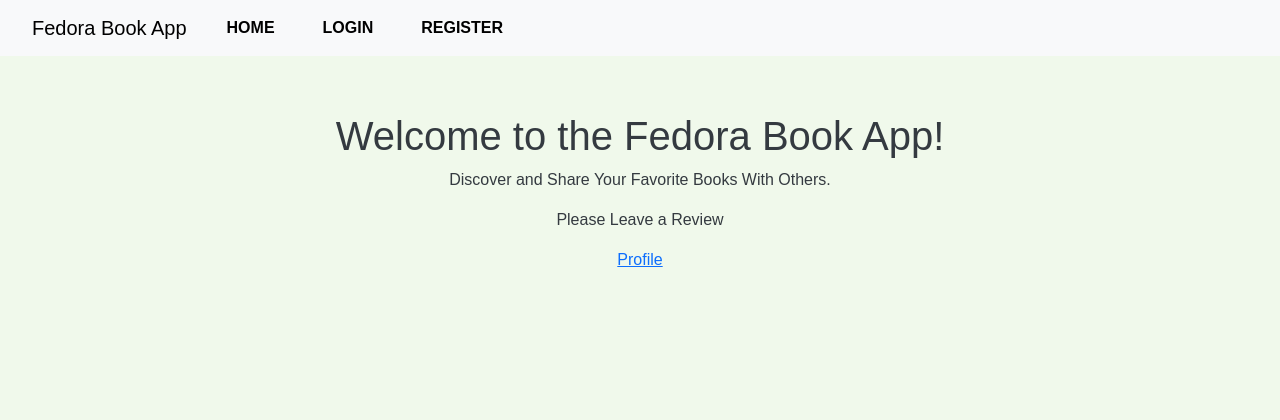
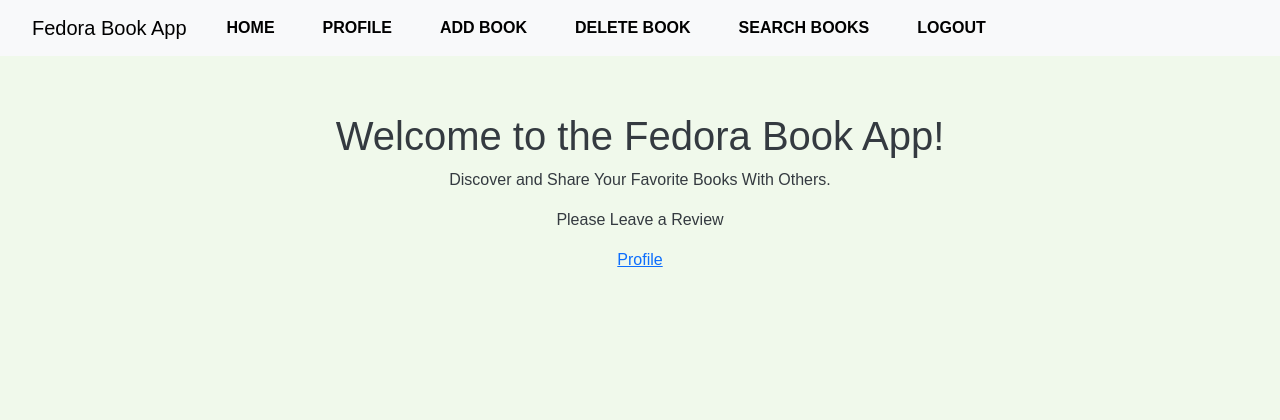
Before and after one commit to Apostle01/Fedora_book_app, a Flask app: page / in a window 1280 px wide. Shown: the top 420 px of the page. Run offline with Flask 3, Linux system fonts and the light colour scheme; parts of the project's set-up code (start-up, migrations or seed data) failed here and were passed over.

Commit message:
Modified templates/base

```diff
--- a/templates/base.html
+++ b/templates/base.html
@@ -19,6 +19,14 @@
                     </li>
                     {% if 'user_id' in session %}
                         <li class="nav-item">
+                            <a class="nav-link" href="{{ url_for('login') }}">Login</a>
+                        </li>
+                        <li class="nav-item">
+                            <a class="nav-link" href="{{ url_for('register') }}">Register</a>
+                        </li>
+
+                    {% else %}
+                        <li class="nav-item">
                             <a class="nav-link" href="{{ url_for('view_profile', user_id=current_user.id) }}">Profile</a>
                         </li>
 
@@ -33,13 +41,6 @@
                         </li>
                         <li class="nav-item">
                             <a class="nav-link" href="{{ url_for('logout') }}">Logout</a>
-                        </li>
-                    {% else %}
-                        <li class="nav-item">
-                            <a class="nav-link" href="{{ url_for('login') }}">Login</a>
-                        </li>
-                        <li class="nav-item">
-                            <a class="nav-link" href="{{ url_for('register') }}">Register</a>
                         </li>
                     {% endif %}
                 </ul>
```
